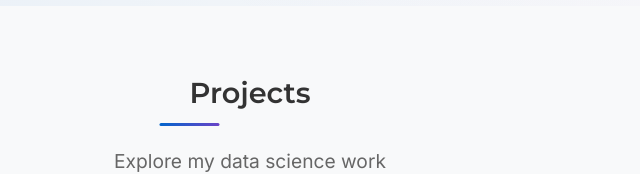
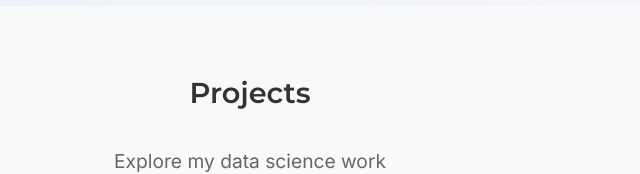
Before and after one commit to LEdwards-Analytics/LEdwards-Analytics.github.io, a plain HTML site: page index.html in a window 1280 px wide. Shown: the part 784-958 px from the top of the page, 390-1030 px from the left. Drawn offline with Linux system fonts and the light colour scheme.

Commit message:
Update style.css
underline rremoval

```diff
--- a/css/style.css
+++ b/css/style.css
@@ -197,7 +197,7 @@ nav {
 /* ===== Sections ===== */
 section { padding: 40px 20px; max-width: 1200px; margin: 0 auto; }
 .section-title { font-size: 2.5rem; text-align: center; margin-bottom: 10px; position: relative; display: inline-block; left: 50%; transform: translateX(-50%); }
-.section-title::after { content:''; position:absolute; bottom:-10px; left:50%; transform:translateX(-50%); width:80px; height:4px; background:var(--gradient-primary); border-radius:2px; }
+.section-title::after { display: none; }
 .section-subtitle { text-align: center; color: var(--text-light); font-size: 1.2rem; margin-bottom: 50px; }
 
 /* Make short sections easier to “select” on scroll */
```
